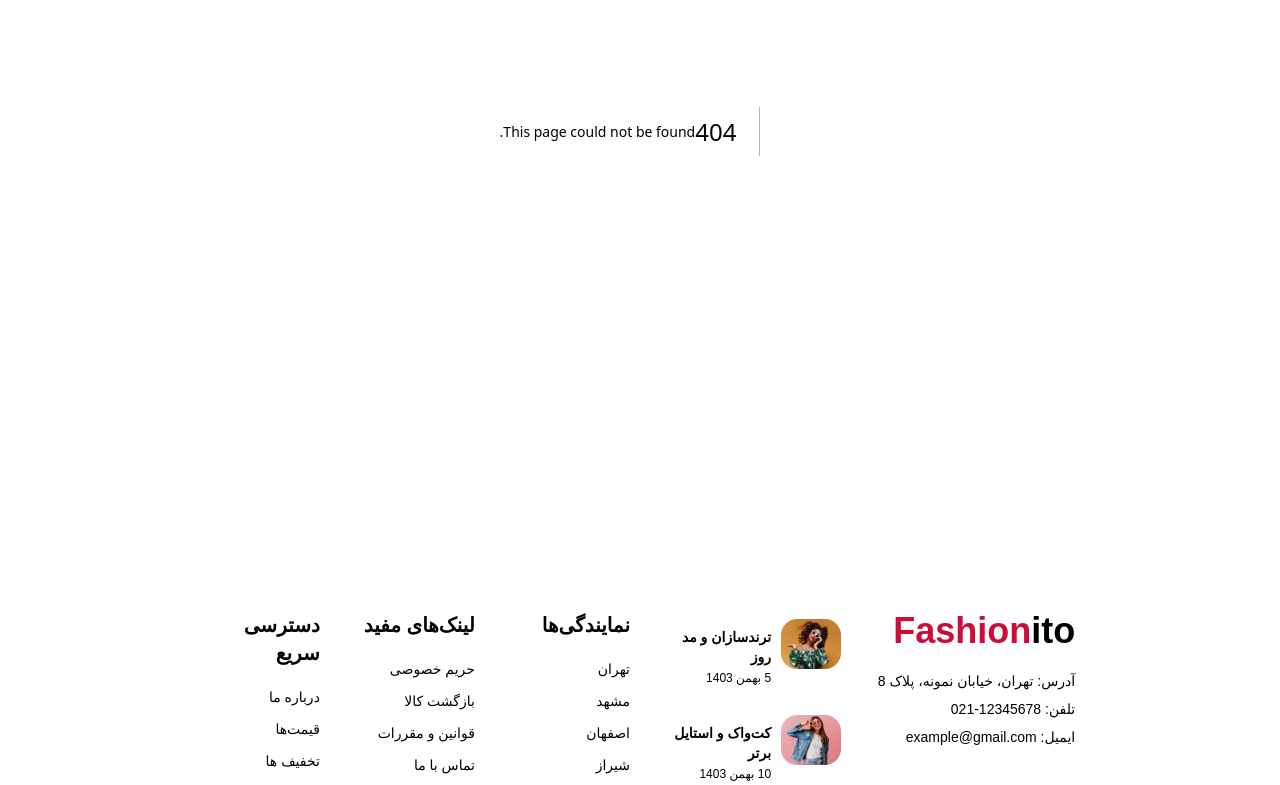
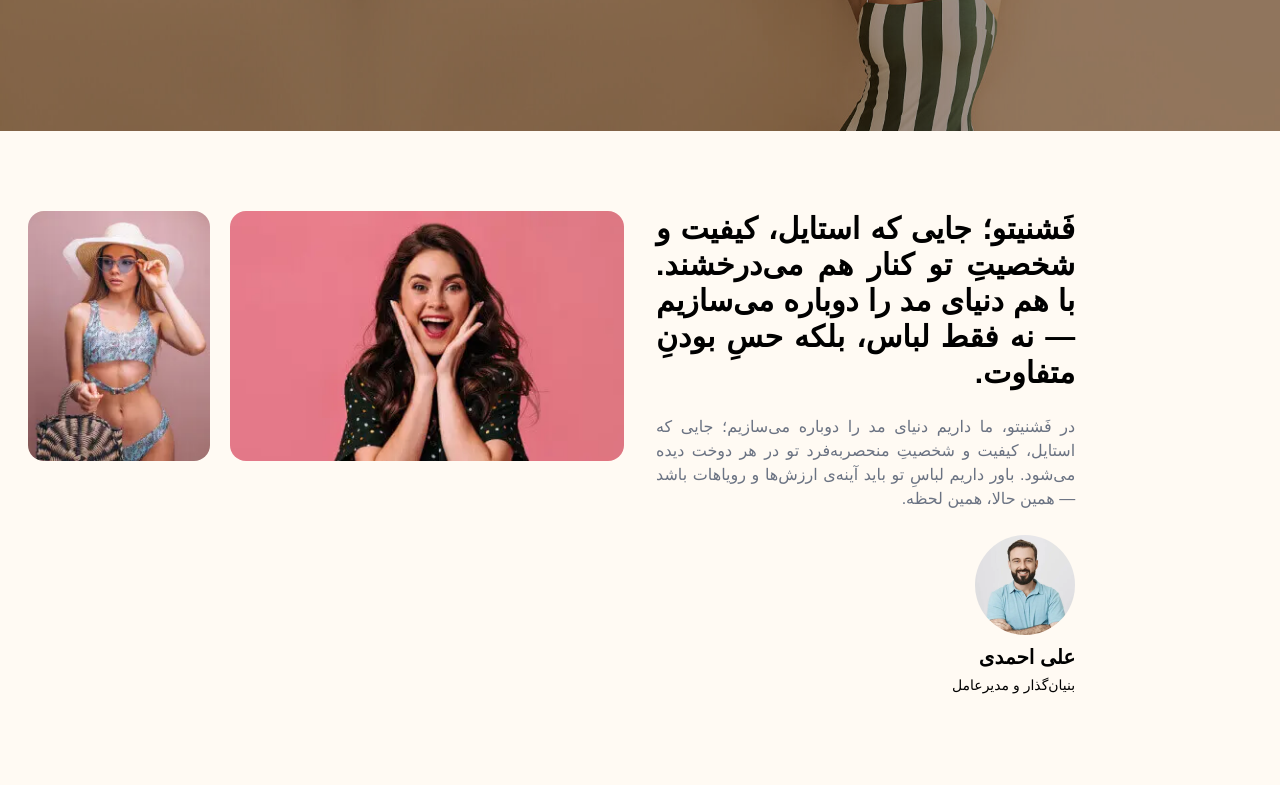
Before and after one commit to aliir7/Fashionito-Nextjs-Shop, a Next.js app: page /About in a window 1280 px wide. Before the commit this address had no page. Shown: the part 420-1205 px from the top of the page. Built offline with nearby package versions, Linux system fonts and the light colour scheme; a web font is replaced by a local one.

Commit message:
add about page

```diff
--- /dev/null
+++ b/app/About/page.tsx
@@ -0,0 +1,80 @@
+import Breadcrumb from "@/Components/UI/Breadcrumb";
+import PageTitle from "@/Components/UI/PageTitle";
+import Image from "next/image";
+
+import aboutImg1 from "@/public/assets/about-1.webp";
+import aboutImg2 from "@/public/assets/about-2.webp";
+import aboutImg3 from "@/public/assets/about-3.webp";
+
+function AboutPage() {
+  return (
+    <section>
+      {/* Page Title Section */}
+      <PageTitle title="درباره ما">
+        <Breadcrumb
+          className="mt-5"
+          items={[
+            { label: "صفحه اصلی", href: "/" },
+            { label: "درباره ما", href: "/About" },
+          ]}
+        />
+      </PageTitle>
+      {/* Page Content */}
+      <div className="wrapper py-20">
+        <div className="flex flex-col lg:flex-row gap-8">
+          <div className="w-full lg:w-1/2 text-justify">
+            {/* about texts */}
+            <h3 className="text-3xl font-bold text-black mb-6">
+              فَشنیتو؛ جایی که استایل، کیفیت و شخصیتِ تو کنار هم می‌درخشند. با
+              هم دنیای مد را دوباره می‌سازیم — نه فقط لباس، بلکه حسِ بودنِ
+              متفاوت.
+            </h3>
+            <p className="text-gray-500">
+              در فَشنیتو، ما داریم دنیای مد را دوباره می‌سازیم؛ جایی که استایل،
+              کیفیت و شخصیتِ منحصربه‌فرد تو در هر دوخت دیده می‌شود. باور داریم
+              لباسِ تو باید آینه‌ی ارزش‌ها و رویاهات باشد — همین حالا، همین
+              لحظه.
+            </p>
+          </div>
+          {/* about images */}
+          <div className="w-full lg:w-1/2">
+            <div className="about-image flex gap-5 h-[250px]">
+              <Image
+                src={aboutImg1}
+                alt="about-image-1"
+                className="rounded-2xl"
+              />
+              <Image
+                src={aboutImg2}
+                alt="about-image-2"
+                className="rounded-2xl"
+              />
+            </div>
+          </div>
+        </div>
+        {/* about author */}
+        <div className="flex flex-col-reverse lg:flex-row gap-8 py-6">
+          <div className="w-full lg:w-1/2">
+            <div className="about-author items-center gap-5">
+              <Image
+                src={aboutImg3}
+                alt="about-image-3"
+                className="rounded-full w-25"
+              />
+              <div className="mt-2">
+                <h3 className="text-xl font-bold text-black flex flex-col gap-1">
+                  علی احمدی
+                  <span className="text-sm text-black font-normal">
+                    بنیان‌گذار و مدیرعامل
+                  </span>
+                </h3>
+              </div>
+            </div>
+          </div>
+        </div>
+      </div>
+    </section>
+  );
+}
+
+export default AboutPage;
```
